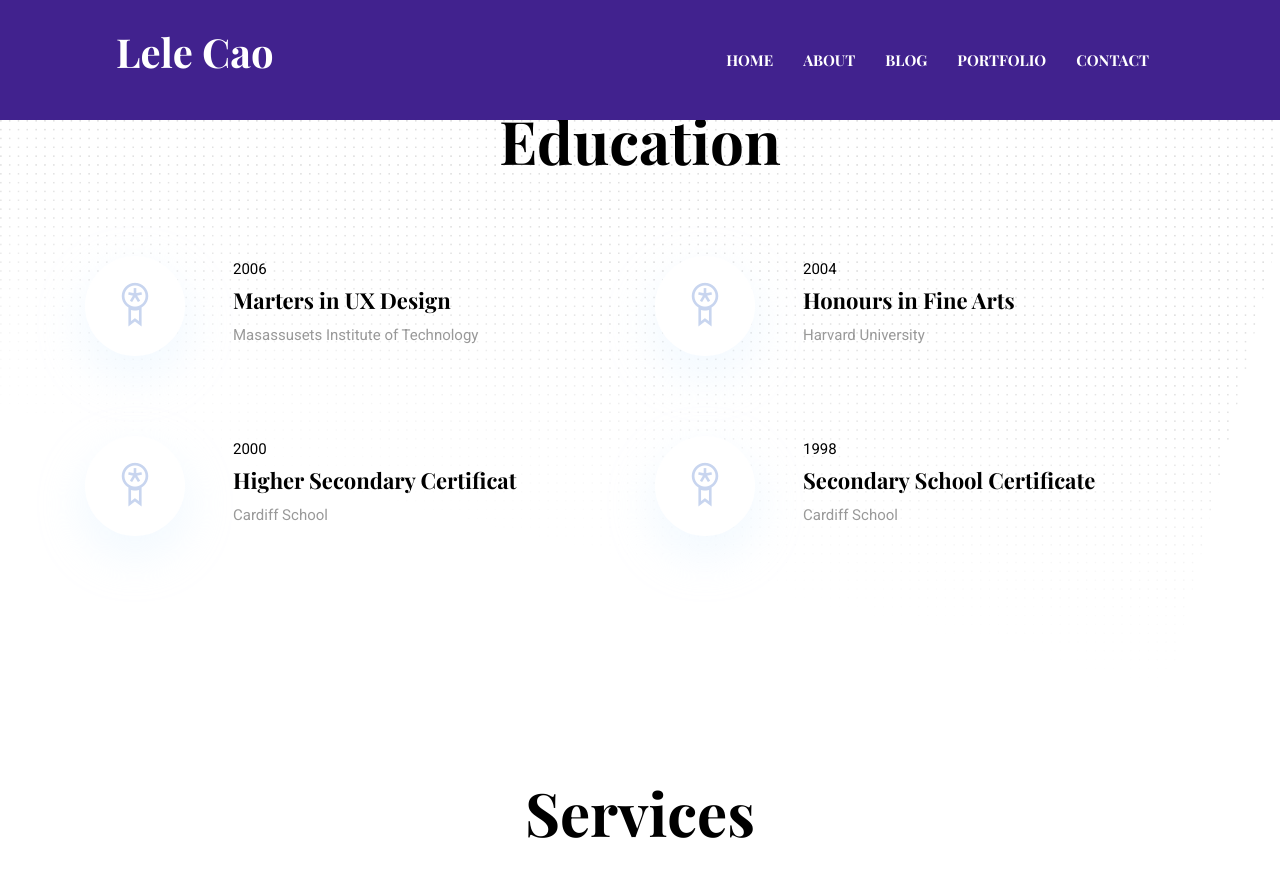
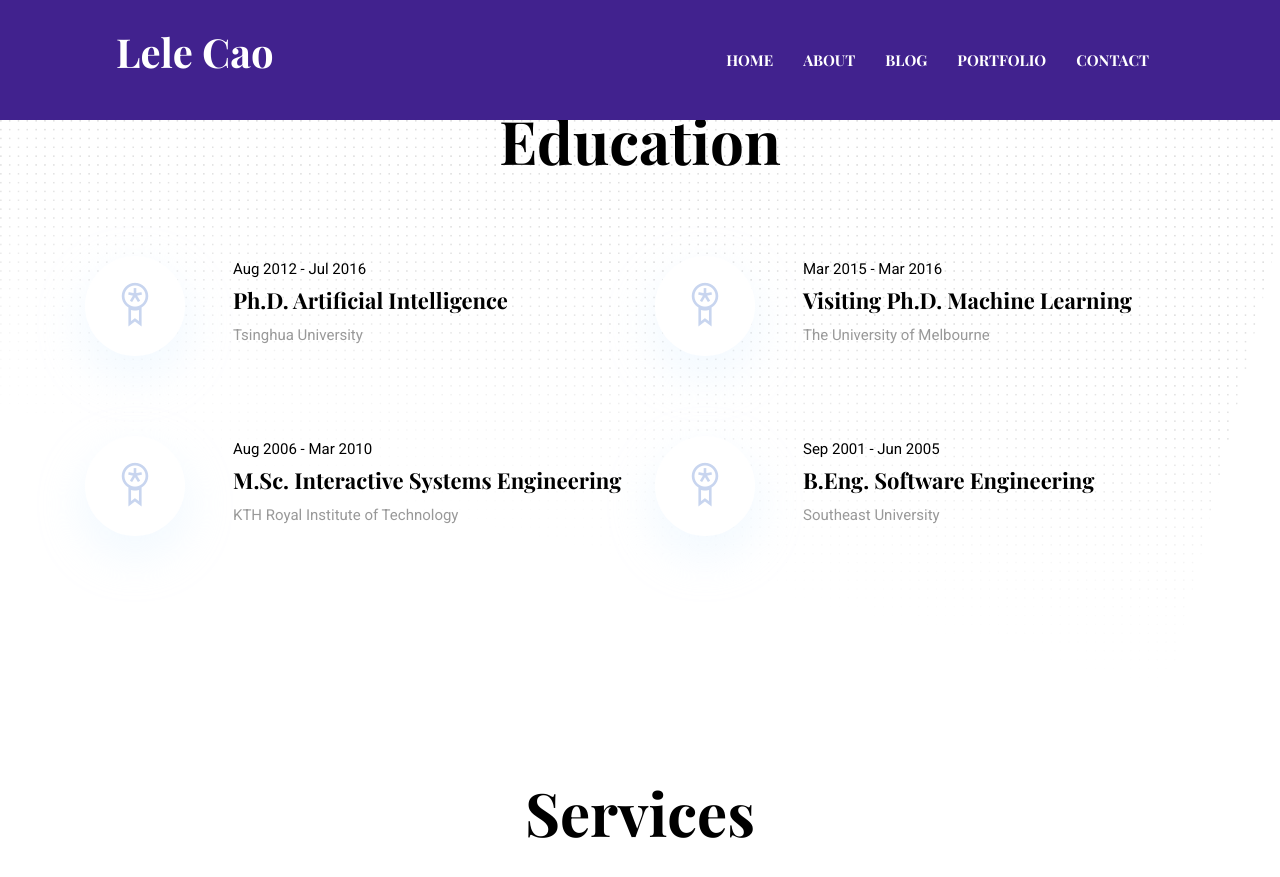
Before and after one commit to vishalbelsare/caolele.github.io, a Jekyll site: the page built from index.html, in a window 1280 px wide and 900 px high, scrolled down 2274 px. Shown: the top 877 px of the window. Built offline with Jekyll 4.4.1, drawn with Linux system fonts in a browser that asks for light colours.

Commit message:
test education

```diff
--- a/_data/settings.yml
+++ b/_data/settings.yml
@@ -116,10 +116,10 @@ experience:
 
 education-title: Education
 education:
-- {name: Marters in UX Design, date: '2006', organization: 'Masassusets Institute of Technology'}
-- {name: Honours in Fine Arts, date: '2004', organization: 'Harvard University'}
-- {name: Higher Secondary Certificat, date: '2000', organization: 'Cardiff School'}
-- {name: Secondary School Certificate, date: '1998', organization: 'Cardiff School'}
+- {name: Ph.D. Artificial Intelligence, date: 'Aug 2012 - Jul 2016', organization: 'Tsinghua University', icon: 'alibaba.png'}
+- {name: Visiting Ph.D. Machine Learning, date: 'Mar 2015 - Mar 2016', organization: 'The University of Melbourne'}
+- {name: M.Sc. Interactive Systems Engineering, date: 'Aug 2006 - Mar 2010', organization: 'KTH Royal Institute of Technology'}
+- {name: B.Eng. Software Engineering, date: 'Sep 2001 - Jun 2005', organization: 'Southeast University'}
 
 
 #-------------------------------
```
